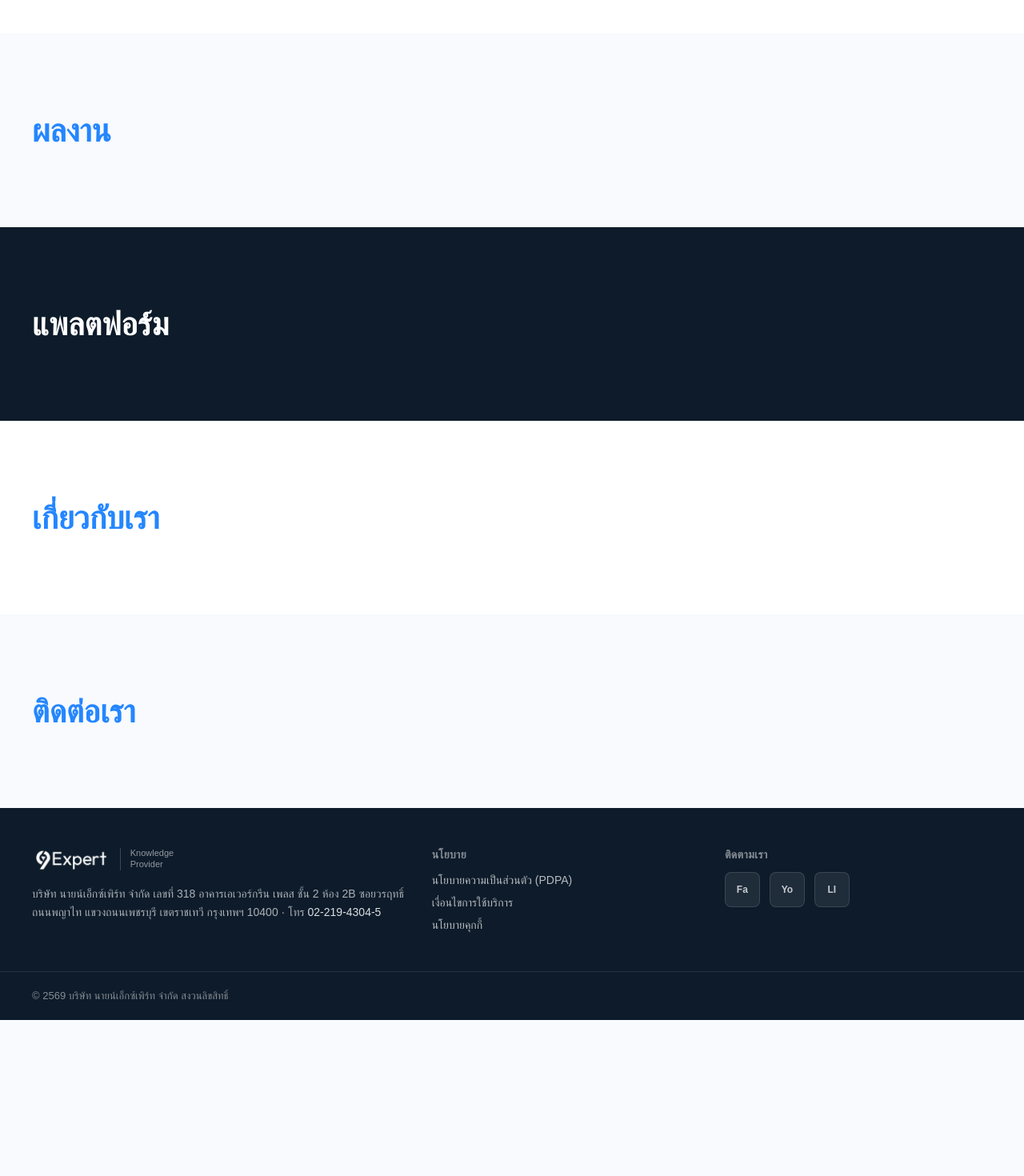
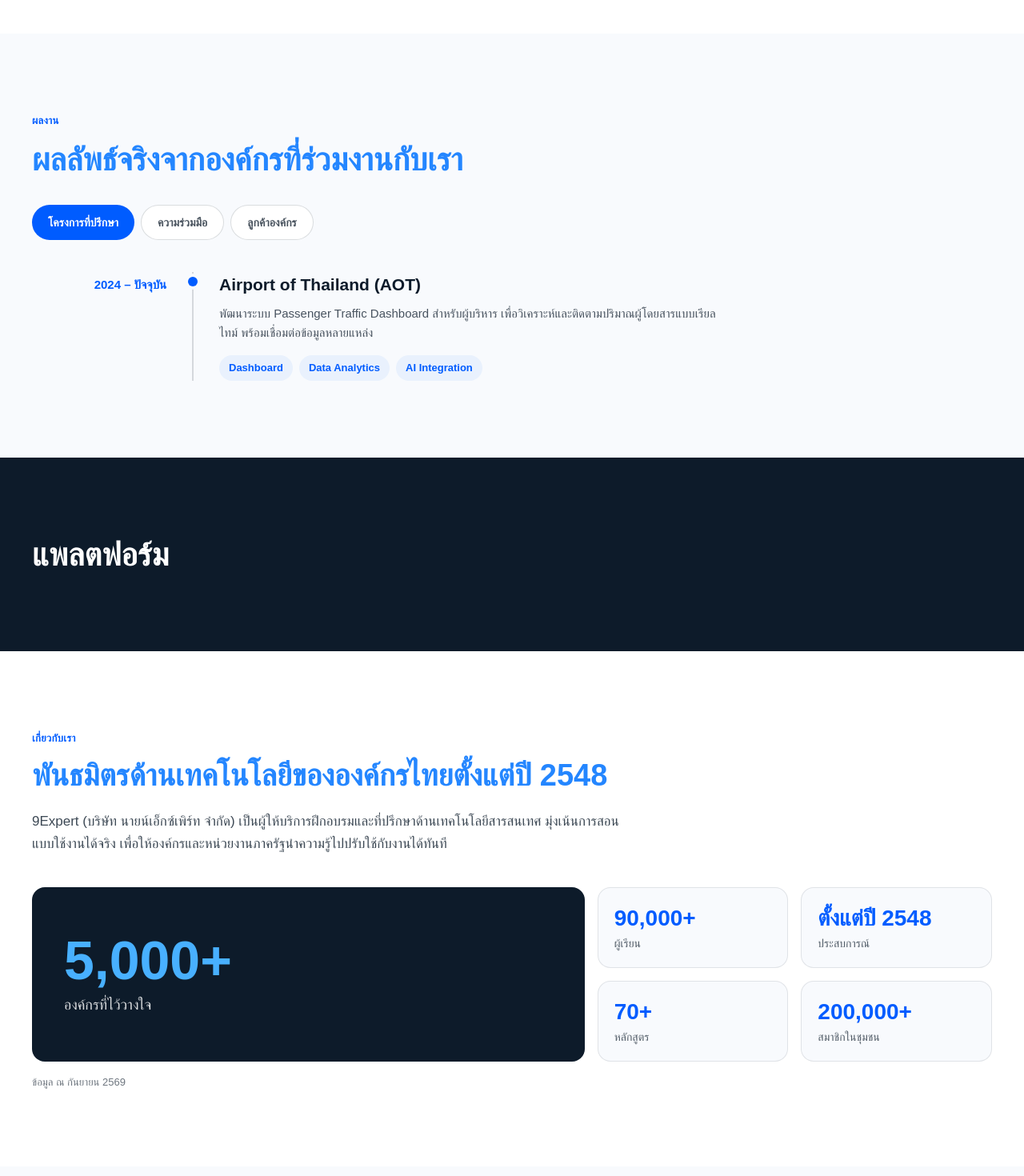
Before and after one commit to 9expert-devsec/comp-lab, a Next.js app: page / in a window 1280 px wide. Shown: the part 3380-4850 px from the top of the page at 80% size. Before the commit the page ends 4655 px from the top, so only its background shows below. Built offline with nearby package versions, Linux system fonts and the light colour scheme; a web font is replaced by a local one.

Commit message:
feat: portfolio timeline and about metrics
Co-Authored-By: Claude Opus 5.5 (1M context) <noreply@anthropic.com>

```diff
--- a/src/app/page.jsx
+++ b/src/app/page.jsx
@@ -1,18 +1,13 @@
 import Container from "@/components/Container";
+import About from "@/components/sections/About";
 import Accessibility from "@/components/sections/Accessibility";
 import Consulting from "@/components/sections/Consulting";
 import Hero from "@/components/sections/Hero";
 import InHouse from "@/components/sections/InHouse";
+import Portfolio from "@/components/sections/Portfolio";
 import ServicesOverview from "@/components/sections/ServicesOverview";
 
-/* Section shells still to be ported. Backgrounds follow the design export: navy for the dark band. */
-const SHELLS = [
-  { id: "portfolio", title: "ผลงาน", bg: "bg-cloud-base" },
-  { id: "platforms", title: "แพลตฟอร์ม", bg: "bg-deep-navy", dark: true },
-  { id: "about", title: "เกี่ยวกับเรา", bg: "bg-white" },
-  { id: "contact", title: "ติดต่อเรา", bg: "bg-cloud-base" },
-];
-
+/* Placeholder for a section still to be ported. */
 function SectionShell({ id, title, bg, dark }) {
   return (
     <section id={id} aria-labelledby={`${id}-heading`} className={`${bg} ${dark ? "text-white" : ""}`}>
@@ -36,9 +31,10 @@ export default function Home() {
       <InHouse />
       <Consulting />
       <Accessibility />
-      {SHELLS.map((s) => (
-        <SectionShell key={s.id} {...s} />
-      ))}
+      <Portfolio />
+      <SectionShell id="platforms" title="แพลตฟอร์ม" bg="bg-deep-navy" dark />
+      <About />
+      <SectionShell id="contact" title="ติดต่อเรา" bg="bg-cloud-base" />
     </>
   );
 }
--- /dev/null
+++ b/src/components/sections/About.jsx
@@ -0,0 +1,46 @@
+import Container from "@/components/Container";
+import Eyebrow from "@/components/Eyebrow";
+import { METRICS, METRICS_AS_OF, PRIMARY_METRIC } from "@/data/metrics";
+
+/* Label first in the DOM so screen readers hear "ผู้เรียน 90,000+"; `order` puts the figure on top visually. */
+export default function About() {
+  return (
+    <section id="about" aria-labelledby="about-heading" className="bg-white">
+      <Container className="py-16 lg:py-24">
+        <div className="max-w-[47.5rem]">
+          <Eyebrow>เกี่ยวกับเรา</Eyebrow>
+          <h2 id="about-heading" className="mt-3 text-[1.75rem] leading-tight font-bold text-nine-blue lg:text-[2.375rem]">
+            พันธมิตรด้านเทคโนโลยีขององค์กรไทยตั้งแต่ปี 2548
+          </h2>
+          <p className="mt-5 text-[1.0625rem] leading-relaxed text-deep-navy/80">
+            9Expert (บริษัท นายน์เอ็กซ์เพิร์ท จำกัด) เป็นผู้ให้บริการฝึกอบรมและที่ปรึกษาด้านเทคโนโลยีสารสนเทศ
+            มุ่งเน้นการสอนแบบใช้งานได้จริง เพื่อให้องค์กรและหน่วยงานภาครัฐนำความรู้ไปปรับใช้กับงานได้ทันที
+          </p>
+        </div>
+
+        <dl className="mt-10 grid gap-4 lg:grid-cols-[1.4fr_1fr]">
+          <div className="flex flex-col justify-center rounded-2xl bg-deep-navy p-8 text-white lg:p-10">
+            <dt className="order-2 mt-2 text-lg text-white/85">{PRIMARY_METRIC.label}</dt>
+            <dd className="order-1 text-[3.25rem] leading-none font-bold text-air-blue lg:text-[4.25rem]">
+              {PRIMARY_METRIC.value}
+            </dd>
+          </div>
+          <div className="grid grid-cols-2 gap-4">
+            {METRICS.map((m) => (
+              <div
+                key={m.label}
+                className="flex min-w-0 flex-col justify-center rounded-2xl border border-deep-navy/10 bg-cloud-base p-5 hc-border"
+              >
+                <dt className="order-2 mt-1 text-sm text-deep-navy/70">{m.label}</dt>
+                <dd className="order-1 text-2xl leading-tight font-bold text-action-blue lg:text-[1.75rem]">
+                  {m.value}
+                </dd>
+              </div>
+            ))}
+          </div>
+        </dl>
+        <p className="mt-4 text-[0.8125rem] text-deep-navy/60">{METRICS_AS_OF}</p>
+      </Container>
+    </section>
+  );
+}
--- /dev/null
+++ b/src/components/sections/Portfolio.jsx
@@ -0,0 +1,122 @@
+"use client";
+
+import { useRef, useState } from "react";
+import Image from "next/image";
+import Container from "@/components/Container";
+import Eyebrow from "@/components/Eyebrow";
+import { PORTFOLIO } from "@/data/portfolio";
+
+function TimelineItem({ year, title, desc, tags, logo }) {
+  return (
+    <li className="group relative grid gap-1 border-l-2 border-deep-navy/15 pb-10 pl-6 last:pb-0 hc-border md:grid-cols-[10.5rem_1fr] md:gap-8 md:border-l-0 md:pb-0 md:pl-0">
+      <div className="md:pt-1 md:text-right">
+        {year && <span className="text-[0.9375rem] font-bold text-action-blue">{year}</span>}
+      </div>
+      <div className="min-w-0 md:relative md:border-l-2 md:border-deep-navy/15 md:pb-10 md:pl-8 md:group-last:pb-0 hc-border">
+        <span
+          aria-hidden="true"
+          className="absolute top-1.5 -left-[7px] h-3 w-3 rounded-full bg-action-blue ring-4 ring-cloud-base"
+        />
+        {logo && (
+          <Image
+            src={logo.src}
+            alt={logo.alt}
+            width={logo.width}
+            height={logo.height}
+            className="mb-3 h-10 w-auto object-contain"
+          />
+        )}
+        <h3 className="text-[1.1875rem] font-bold text-deep-navy lg:text-[1.3125rem]">{title}</h3>
+        {desc && <p className="mt-2 max-w-[40rem] text-[0.9375rem] leading-relaxed text-deep-navy/75">{desc}</p>}
+        {tags?.length > 0 && (
+          <ul className="mt-4 flex flex-wrap gap-2" aria-label="ประเภทงาน">
+            {tags.map((tg) => (
+              <li
+                key={tg}
+                className="inline-flex items-center rounded-full bg-action-blue/[0.06] px-3 py-1.5 text-[0.8125rem] font-semibold text-action-blue"
+              >
+                {tg}
+              </li>
+            ))}
+          </ul>
+        )}
+      </div>
+    </li>
+  );
+}
+
+/* WAI-ARIA tabs with automatic activation: arrows move and select, Home/End jump to the ends. */
+export default function Portfolio() {
+  const [active, setActive] = useState(0);
+  const tabRefs = useRef([]);
+
+  const onKeyDown = (e) => {
+    const last = PORTFOLIO.length - 1;
+    const next = {
+      ArrowRight: active === last ? 0 : active + 1,
+      ArrowLeft: active === 0 ? last : active - 1,
+      Home: 0,
+      End: last,
+    }[e.key];
+    if (next === undefined) return;
+    e.preventDefault();
+    setActive(next);
+    tabRefs.current[next]?.focus();
+  };
+
+  return (
+    <section id="portfolio" aria-labelledby="portfolio-heading" className="bg-cloud-base">
+      <Container className="py-16 lg:py-24">
+        <Eyebrow>ผลงาน</Eyebrow>
+        <h2
+          id="portfolio-heading"
+          className="mt-3 text-[1.75rem] leading-tight font-bold text-nine-blue lg:text-[2.5rem]"
+        >
+          ผลลัพธ์จริงจากองค์กรที่ร่วมงานกับเรา
+        </h2>
+
+        <div className="mt-8 flex flex-wrap gap-2" role="tablist" aria-label="ประเภทผลงาน">
+          {PORTFOLIO.map((t, i) => (
+            <button
+              key={t.id}
+              ref={(el) => (tabRefs.current[i] = el)}
+              type="button"
+              role="tab"
+              id={`portfolio-tab-${t.id}`}
+              aria-selected={active === i}
+              aria-controls={`portfolio-panel-${t.id}`}
+              tabIndex={active === i ? 0 : -1}
+              onClick={() => setActive(i)}
+              onKeyDown={onKeyDown}
+              className={`min-h-[44px] rounded-full px-5 text-sm font-semibold transition-colors hc-border ${
+                active === i
+                  ? "bg-action-blue text-white"
+                  : "border border-deep-navy/15 bg-white text-deep-navy/75 hover:border-action-blue hover:text-action-blue"
+              }`}
+            >
+              {t.label}
+            </button>
+          ))}
+        </div>
+
+        {PORTFOLIO.map((t, i) => (
+          <div
+            key={t.id}
+            role="tabpanel"
+            id={`portfolio-panel-${t.id}`}
+            aria-labelledby={`portfolio-tab-${t.id}`}
+            tabIndex={0}
+            hidden={active !== i}
+            className="mt-10"
+          >
+            <ol>
+              {t.items.map((it) => (
+                <TimelineItem key={it.title} {...it} />
+              ))}
+            </ol>
+          </div>
+        ))}
+      </Container>
+    </section>
+  );
+}
--- /dev/null
+++ b/src/data/metrics.js
@@ -0,0 +1,11 @@
+/* Company figures shown in the About section. Update AS_OF whenever a figure changes. */
+export const PRIMARY_METRIC = { value: "5,000+", label: "องค์กรที่ไว้วางใจ" };
+
+export const METRICS = [
+  { value: "90,000+", label: "ผู้เรียน" },
+  { value: "ตั้งแต่ปี 2548", label: "ประสบการณ์" },
+  { value: "70+", label: "หลักสูตร" },
+  { value: "200,000+", label: "สมาชิกในชุมชน" },
+];
+
+export const METRICS_AS_OF = "ข้อมูล ณ กันยายน 2569";
--- /dev/null
+++ b/src/data/portfolio.js
@@ -0,0 +1,33 @@
+/*
+ * Portfolio timeline, one entry per tab. Add entries here; the component needs no change.
+ * Entry shape: { year, title, desc?, tags?, logo? }
+ *   logo: { src, width, height, alt } — omit or null to render no logo.
+ */
+export const PORTFOLIO = [
+  {
+    id: "consulting",
+    label: "โครงการที่ปรึกษา",
+    items: [
+      {
+        year: "2024 – ปัจจุบัน",
+        title: "Airport of Thailand (AOT)",
+        desc: "พัฒนาระบบ Passenger Traffic Dashboard สำหรับผู้บริหาร เพื่อวิเคราะห์และติดตามปริมาณผู้โดยสารแบบเรียลไทม์ พร้อมเชื่อมต่อข้อมูลหลายแหล่ง",
+        tags: ["Dashboard", "Data Analytics", "AI Integration"],
+        logo: null,
+      },
+    ],
+  },
+  {
+    id: "partnerships",
+    label: "ความร่วมมือ",
+    items: [
+      { year: "2026", title: "MOU 9Expert x สจล. (KMITL)", logo: null },
+      { year: "2026", title: "The Next Human Skills x Bitkub Academy", logo: null },
+    ],
+  },
+  {
+    id: "clients",
+    label: "ลูกค้าองค์กร",
+    items: [{ year: "", title: "SCB, BTS, กระทรวงยุติธรรม และอื่น ๆ", logo: null }],
+  },
+];
```
